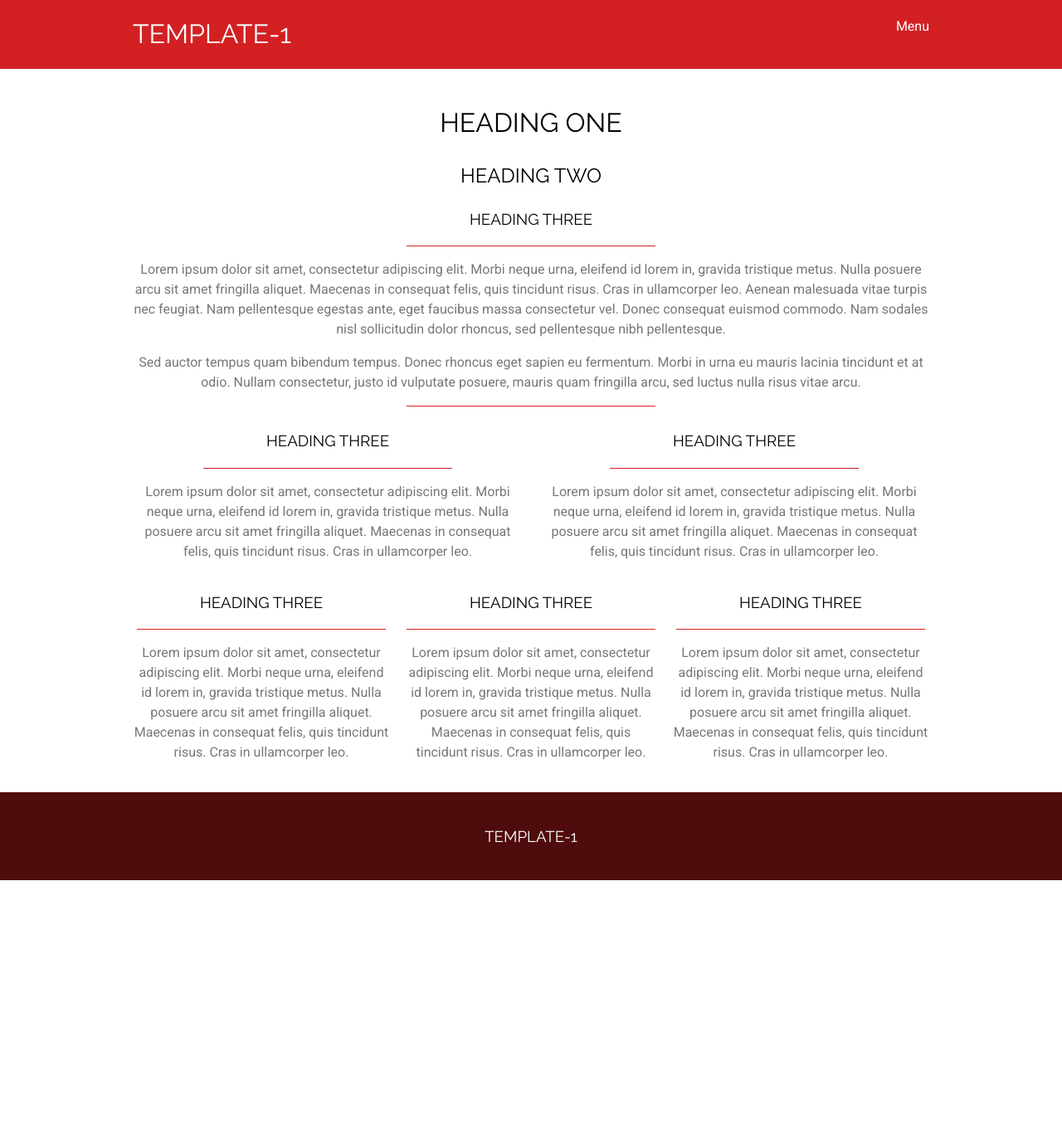
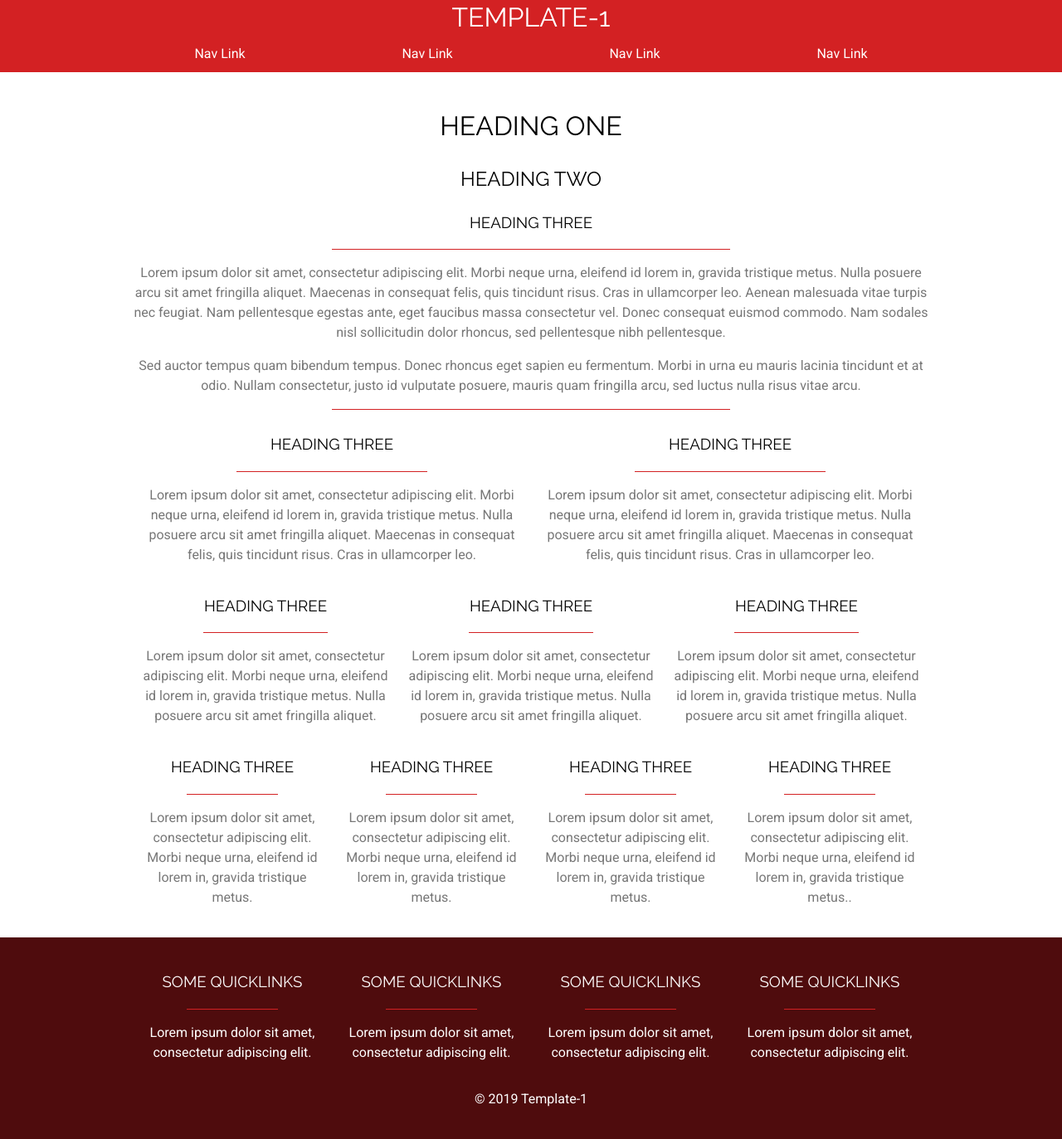
Before and after one commit to damoGit/template-1, a plain HTML site: page index.html in a window 1280 px wide. Shown: the whole page at 83% size. Before the commit the page ends 1061 px from the top, so only its background shows below. Drawn offline with Linux system fonts and the light colour scheme.

Commit message:
Started styles for responsive navigation

```diff
--- a/assets/styles/main.scss
+++ b/assets/styles/main.scss
@@ -1,7 +1,10 @@
 @import "normalize";
 @import "variables";
 
+// 1. Box Sizing
+// ===================================
 /* apply a natural box layout model to all elements, but allowing components to change */
+
 html {
     box-sizing: border-box;
 }
@@ -12,7 +15,7 @@ html {
     box-sizing: inherit;
 }
 
-// 1. Typography
+// 2. Typography
 // ===================================
 
 body {
@@ -37,17 +40,17 @@ main {
         color: darken($primaryColor, 100%);
     }
 
+}
+
 hr {
-        max-width: 300px;
+    width: 50%;
     border: solid 1px $primaryColor;
     border-left: none;
     border-right: none;
     border-bottom: none;
 }
 
-}
-
-// 2. Layout
+// 3. Layout
 // ===================================
 
 .wrap {
@@ -65,7 +68,7 @@ main {
             padding: 20px;
             text-align: center;
 
-            /* Medium Devices ----------- */
+            /* iPads ----------- */
             @media only screen and (min-width : 768px) {
                 max-width: 768px;
             }
@@ -84,30 +87,13 @@ main {
 
     }
 
-    header {
-
-        > div {
-            @extend .row;
-            text-align: left;
-
-            > div {
-                width: 50%;
-            }
-
-        }
-
-    }
-
     main {
         flex-grow: 1;
         background-color: $mainBG;
     }
-
-    footer {}
-
 }
 
-// 3. Colour Pallete
+// 4. Colour Pallete
 // ===================================
 
 body {
@@ -131,15 +117,17 @@ footer {
 
 }
 
-// 4. Header
+// 5. Header
 // ===================================
 
 header {
+    padding: 0px 0px;
+    display: flex;
 
     > div {
-        @extend .clearfix;
+        padding: 0px 0px!important;
 
-        div:nth-child(1) {
+        &:nth-child(1) {
 
             h1 {
                 line-height: 0;
@@ -147,46 +135,82 @@ header {
 
         }
 
-        div:nth-child(2) {
-            text-align: right;
+        &:nth-child(2) {
+
         }
 
     }
 
 }
 
-// 4. Main
+// 5.1 Header Navigation
 // ===================================
 
-main {
+header nav {
+    display: flex;
+    flex-direction: column;
+    background-color: darken($primaryColor,25%);
 
-    .col{
+    /* iPads  ----------- */
+    @media only screen and (min-width : 768px) {
+        flex-direction: row;
+        background-color: transparent;
+    }
+
+    a{
+        padding: 10px 10px;
+        flex: 1;
+        color: #fff;
+        text-decoration: none;
+
+        &:hover{
+            color: lighten($primaryColor,25%);
+        }
+
+    }
+
+}
+
+// 6. Main
+// ===================================
+
+main {}
+
+// 7. Footer
+// ===================================
+
+footer {}
+
+// 8. Grid
+// ===================================
+
+.col {
     @extend .row;
 }
 
-    .col-2{
+.col-2 {
 
-        >div{
+    > div {
         width: 50%;
     }
 
 }
 
-    .col-3{
+.col-3 {
 
-        >div{
+    > div {
         width: 33.333%;
     }
 }
 
+.col-4 {
+
+    > div {
+        width: 25%;
+    }
 }
 
-// 4. Footer
-// ===================================
-
-footer {}
-
-// 5. Helpers
+//9. Helpers
 // ===================================
 
 .row {
@@ -196,17 +220,17 @@ footer {}
         padding: 0 10px;
         float: left;
 
-        /* Medium Devices ----------- */
+        /* Phone  ----------- */
         @media only screen and (max-width : 768px) {
             width: 100%;
         }
 
-        &:first-child{
-            padding-left: 0px;
+        &:first-child {
+            //padding-left: 0px;
         }
 
-        &:last-child{
-            padding-right: 0px;
+        &:last-child {
+            //padding-right: 0px;
         }
 
     }
@@ -219,16 +243,16 @@ footer {}
     display: table;
 }
 
-// Media Quaries
+// 10. Media Quaries
 // ===================================
 
-/* Smartphones (portrait) ----------- */
+/* Smartphones  ----------- */
 @media only screen and (max-width : 320px) {
     /* Styles */
 }
 
-/* iPads (portrait) ----------- */
-@media only screen and (min-device-width : 768px) and (max-device-width : 1024px) and (orientation : portrait) {
+    /* iPads  ----------- */
+    @media only screen and (min-width : 768px) {
         /* Styles */
     }
 
--- a/index.html
+++ b/index.html
@@ -2,6 +2,7 @@
 <html>
 <head>
     <meta charset="UTF-8">
+    <meta name="viewport" content="width=device-width, initial-scale=1">
     <title>Title of the document</title>
     <link href="https://fonts.googleapis.com/css?family=Raleway:400,400i,700,700i|Roboto:400,400i,700,700i&display=swap" rel="stylesheet">
     <link href="assets/styles/main.css" rel="stylesheet" />
@@ -17,7 +18,12 @@
                     <h1>Template-1</h1>
                 </div>
                 <div>
-                    Menu
+                    <nav>
+                        <a href="#">Nav Link</a>
+                        <a href="#">Nav Link</a>
+                        <a href="#">Nav Link</a>
+                        <a href="#">Nav Link</a>
+                    </nav>
                 </div>
             </div>
         </header>
@@ -49,17 +55,40 @@
                     <div>
                         <h3>Heading Three</h3>
                         <hr>
-                        <p>Lorem ipsum dolor sit amet, consectetur adipiscing elit. Morbi neque urna, eleifend id lorem in, gravida tristique metus. Nulla posuere arcu sit amet fringilla aliquet. Maecenas in consequat felis, quis tincidunt risus. Cras in ullamcorper leo.</p>
+                        <p>Lorem ipsum dolor sit amet, consectetur adipiscing elit. Morbi neque urna, eleifend id lorem in, gravida tristique metus. Nulla posuere arcu sit amet fringilla aliquet.</p>
                     </div>
                     <div>
                         <h3>Heading Three</h3>
                         <hr>
-                        <p>Lorem ipsum dolor sit amet, consectetur adipiscing elit. Morbi neque urna, eleifend id lorem in, gravida tristique metus. Nulla posuere arcu sit amet fringilla aliquet. Maecenas in consequat felis, quis tincidunt risus. Cras in ullamcorper leo.</p>
+                        <p>Lorem ipsum dolor sit amet, consectetur adipiscing elit. Morbi neque urna, eleifend id lorem in, gravida tristique metus. Nulla posuere arcu sit amet fringilla aliquet.</p>
                     </div>
                     <div>
                         <h3>Heading Three</h3>
                         <hr>
-                        <p>Lorem ipsum dolor sit amet, consectetur adipiscing elit. Morbi neque urna, eleifend id lorem in, gravida tristique metus. Nulla posuere arcu sit amet fringilla aliquet. Maecenas in consequat felis, quis tincidunt risus. Cras in ullamcorper leo.</p>
+                        <p>Lorem ipsum dolor sit amet, consectetur adipiscing elit. Morbi neque urna, eleifend id lorem in, gravida tristique metus. Nulla posuere arcu sit amet fringilla aliquet.</p>
+                    </div>
+                </div>
+
+                <div class="col col-4">
+                    <div>
+                        <h3>Heading Three</h3>
+                        <hr>
+                        <p>Lorem ipsum dolor sit amet, consectetur adipiscing elit. Morbi neque urna, eleifend id lorem in, gravida tristique metus.</p>
+                    </div>
+                    <div>
+                        <h3>Heading Three</h3>
+                        <hr>
+                        <p>Lorem ipsum dolor sit amet, consectetur adipiscing elit. Morbi neque urna, eleifend id lorem in, gravida tristique metus.</p>
+                    </div>
+                    <div>
+                        <h3>Heading Three</h3>
+                        <hr>
+                        <p>Lorem ipsum dolor sit amet, consectetur adipiscing elit. Morbi neque urna, eleifend id lorem in, gravida tristique metus.</p>
+                    </div>
+                    <div>
+                        <h3>Heading Three</h3>
+                        <hr>
+                        <p>Lorem ipsum dolor sit amet, consectetur adipiscing elit. Morbi neque urna, eleifend id lorem in, gravida tristique metus..</p>
                     </div>
                 </div>
 
@@ -68,7 +97,29 @@
 
         <footer>
             <div>
-                <h3>Template-1</h3>
+                <div class="col col-4">
+                    <div>
+                        <h3>Some Quicklinks</h3>
+                        <hr>
+                        <p>Lorem ipsum dolor sit amet, consectetur adipiscing elit.</p>
+                    </div>
+                    <div>
+                        <h3>Some Quicklinks</h3>
+                        <hr>
+                        <p>Lorem ipsum dolor sit amet, consectetur adipiscing elit.</p>
+                    </div>
+                    <div>
+                        <h3>Some Quicklinks</h3>
+                        <hr>
+                        <p>Lorem ipsum dolor sit amet, consectetur adipiscing elit.</p>
+                    </div>
+                    <div>
+                        <h3>Some Quicklinks</h3>
+                        <hr>
+                        <p>Lorem ipsum dolor sit amet, consectetur adipiscing elit.</p>
+                    </div>
+                </div>
+                <p>&copy; 2019 Template-1</p>
             </div>
         </footer>
 
```
Also changed, not shown: assets/styles/main.css, 1 other file. Lines whose indentation alone changed are shown as unchanged.
